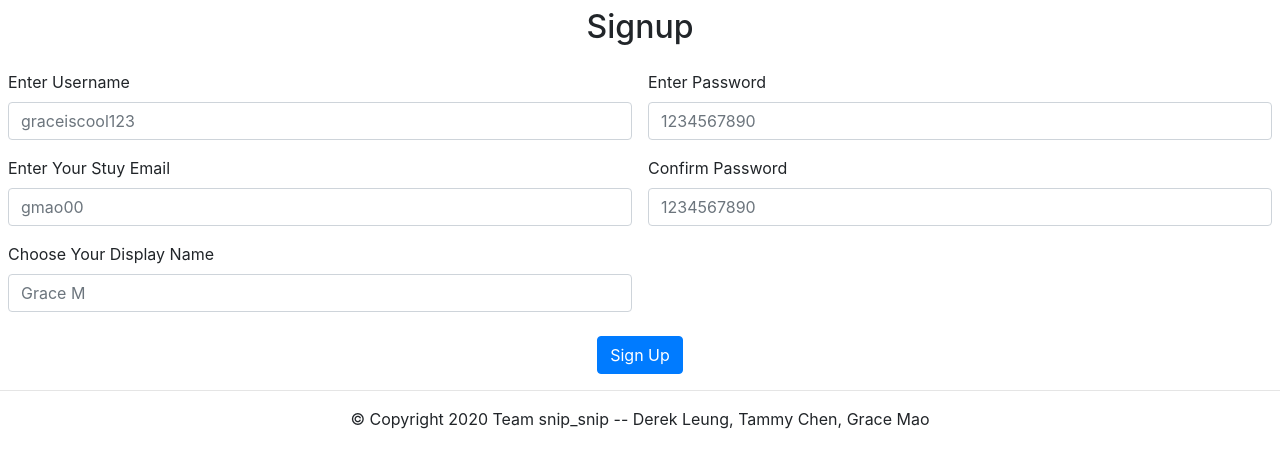
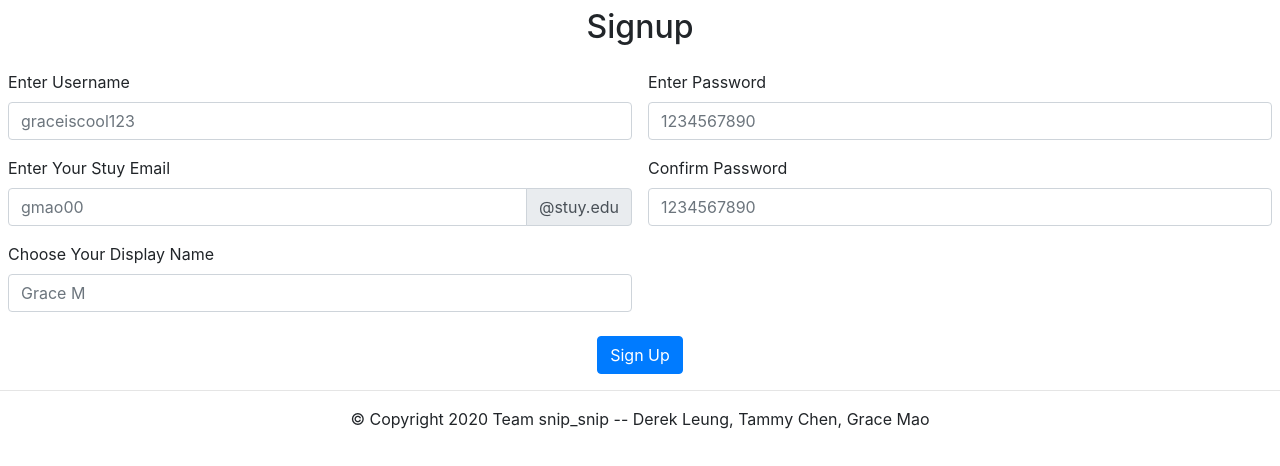
Before and after one commit to DerekL27/Stuybook_prototype, a Flask app: page /signup in a window 1280 px wide. Shown: the top 466 px of the page. Run offline with Flask 2, Linux system fonts and the light colour scheme; some libraries are stand-ins or nearby versions.

Commit message:
Added block

```diff
--- a/templates/signup.html
+++ b/templates/signup.html
@@ -17,7 +17,12 @@
         </div>
         <div class="form-group">
           <label for="email">Enter Your Stuy Email</label>
-          <input class="form-control" id="email" name="email" placeholder="gmao00" required>
+          <div class="input-group">
+            <input class="form-control" id="email" name="email" placeholder="gmao00" required>
+            <div class="input-group-append">
+              <div class="input-group-text">@stuy.edu</div>
+            </div>
+          </div>
         </div>
         <div class="form-group">
           <label for="display">Choose Your Display Name</label>
```
